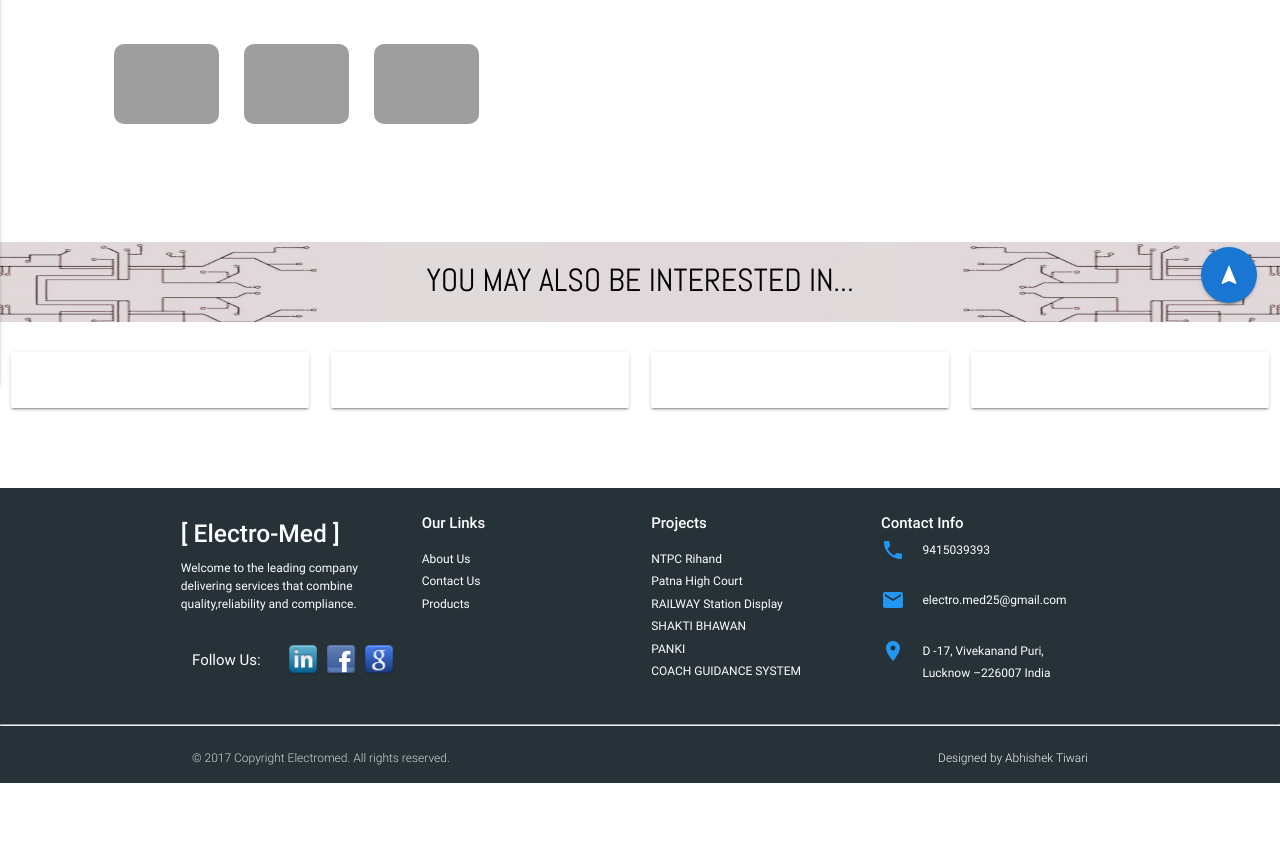
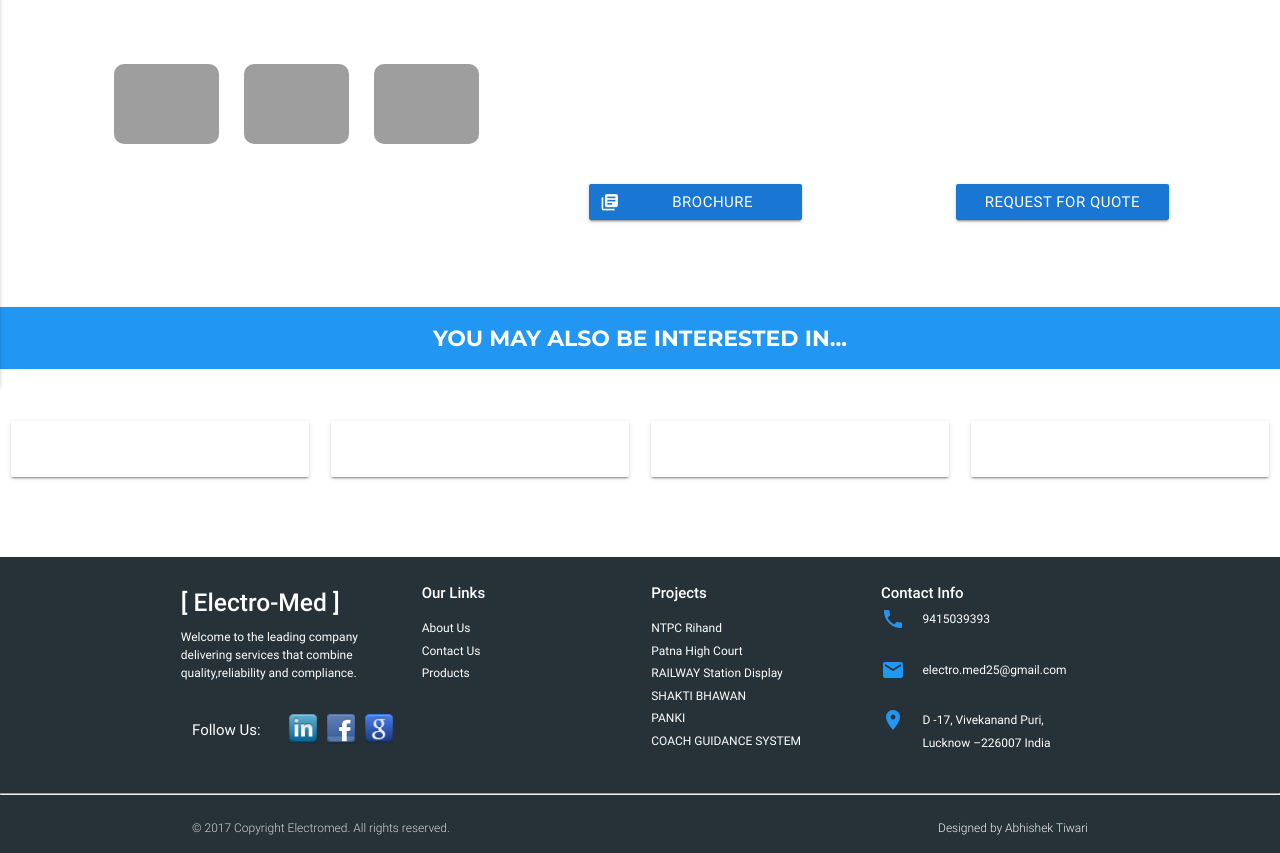
Before and after one commit to abhishek-8/electromed, a PHP site: page /products.php?id=1 in a window 1280 px wide. Shown: the part 474-1327 px from the top of the page. Before the commit the page ends 1257 px from the top, so only its background shows below. Run offline with PHP 8.4, Linux system fonts and the light colour scheme; data that the repository does not hold is empty; some libraries are stand-ins or nearby versions; grey boxes are pictures that could not be loaded.

Commit message:
custom scroll bar

```diff
--- a/clients.html
+++ b/clients.html
@@ -21,7 +21,7 @@
     <script src="action.js" type="text/javascript"></script>
 
   </head>
-  <body id="about_page">
+  <body id="clients_page">
     <div class="dropdown-content" id="products">
       <div class="container">
         <div class="row">
--- a/css/style.css
+++ b/css/style.css
@@ -3,6 +3,20 @@
 body{
   width: 100%;
 }
+
+body::-webkit-scrollbar
+{
+  width: 10px;
+  background-color: #F5F5F5;
+}
+
+body::-webkit-scrollbar-thumb
+{
+  border-radius: 2px;
+  -webkit-box-shadow: inset 0 0 6px rgba(0,0,0,.3);
+  background-color: #1976d2;
+}
+blockquote{margin:20px 0;padding-left:1.5rem;border-left:5px solid #1976d2}
 .our_clients{
   background-color: rgba( 55,10,0, 0.7);
   height:390px;
@@ -10,7 +24,9 @@ body{
 .our_clients div p {
   font-size:26px;
 }
-
+#about_page #field1 ,#about_page #field2,#about_page #field3 {
+  font-size:72px;
+}
 #c1 div p,#c2 div p ,#c3 div p ,#c4 div p {
   font-size:28px;
 }
@@ -36,13 +52,21 @@ body{
    padding:21px;
 }
 
+
 @media only screen and (min-width: 800px) {
+
+  #no-of-prj , #years-on-market {
+    margin-left:5%;
+  }
+  #navigation {
+    display:none;
+  }
   .bullets:before {
   content:"• ";
 }
   #specs::-webkit-scrollbar
 {
-  width: 12px;
+  width: 6px;
   background-color: #F5F5F5;
 }
 
@@ -52,9 +76,11 @@ body{
   -webkit-box-shadow: inset 0 0 6px rgba(0,0,0,.3);
   background-color: #1976d2;
 }
+
   #specs {
-  overflow-x:hidden;overflow-y:auto;height:500px;
+  overflow-x:hidden;overflow-y:auto;height:470px;
   }
+
   .client-list li {
    margin-right:1%;
   }
@@ -210,9 +236,24 @@ background-color:rgba(50,7,14,0.15);
   top:50;
   z-index:10;
 }
+
  @media only screen and (min-width: 760px) {
+}
+
+#dwnld-btn {
+  font-size:15px;
+  margin-left:46%;
+  }
+  #rqst-btn{
+    font-size:15px;
+    margin-left:12%;
+  }
   #quick_facts{
-    width:23%;
+    margin-left:7%;
+
+  }
+  .cntdwn {
+    margin-left:6%;
   }
   #field1text ,#field2text,#field3text {
   color:#263238;text-align:center;font-size:22px;
@@ -404,16 +445,24 @@ nav .brand-logo{
   z-index:2;
 }
 
-#dwnld-btn {
-  font-size:15px;float:left;
-  }
-  #rqst-btn{
-    font-size:15px;float:right;
-  }
 
 /* -----------------------Mobile phone screen size -------------*/
 
 @media (max-width:499px){
+
+#quick_facts {
+  width:100%;
+    margin-left:2%;
+  }
+
+
+#about_page #field1 ,#about_page #field2, #about_page #field3 {
+  font-size:42px;
+}
+
+#about_page #field1text ,#about_page #field2text , #about_page #field3text {
+  font-size:16px;
+}
   #dwnld-btn {
   font-size:12px;float:left;
   }
--- a/products.php
+++ b/products.php
@@ -157,7 +157,7 @@ $link='product_list.php?id=Industrial_Instruments&num=10';
         </div>
       </nav>
     </div>
-    <div class="navbar-fixed" style="z-index:1">
+    <div class="navbar-fixed" style="z-index:9">
     <nav class="white branches" >
       <div class="nav-wrapper container">
         <div class="col s12">
@@ -213,9 +213,10 @@ $link='product_list.php?id=Industrial_Instruments&num=10';
         <div class="col l6 s12 m6" id="specs">
 
         <div style="overflow:visible;">
+        <br>
         <blockquote style="font-family: 'Open Sans Condensed', sans-serif;font-size:21px;"><b><u id="info">Overview</u></b></blockquote>
         <p class="black-text overview-text" id="desc"></p>
-        <br><br><br>
+        <br>
         <table class="striped" style="line-height: 100%;">
         <blockquote style="font-family: 'Open Sans Condensed', sans-serif;font-size:21px;"><b><u>Technical Specifications</u></b></blockquote>
         <col width="30%">
@@ -257,29 +258,24 @@ $link='product_list.php?id=Industrial_Instruments&num=10';
           <td class="table_specs" style="vertical-align: top;"><b id="r7d2"></b></td>
         </tr>
       </table><br>
-      <div class="row">
-        <button class="btn blue darken-2 col l4 s5" id="dwnld-btn" ><i class="material-icons left">library_books</i>Brochure</button>
-        <button class="btn rqst blue darken-2 l4 col s6" id="rqst-btn" >Request for quote</button>
-      </div>
+
     </div>
 
 
     </div>
-
-
 </div>
 
+<div class="row">
+        <button class="btn blue darken-2 col l2 s5" id="dwnld-btn" ><i class="material-icons left">library_books</i>Brochure</button>
+        <button class="btn rqst blue darken-2 l2 col s6" id="rqst-btn" >Request for quote</button>
+      </div>
 
 
 
   <br><br>
   <div>
-  <div class="parallax-container related">
-      <div class="parallax" ><img src="circuits2.jpg" height="260"></div>
 
-      <h3 class="related_text black-text center">YOU MAY ALSO BE INTERESTED IN...</h3>
-
-    </div>
+        <p class="custom-text blue white-text" style="text-align:center;font-size:22px;padding-top:2px;line-height: 60px">YOU MAY ALSO BE INTERESTED IN...</p>
   <br>
   <div class="row" id="related_products">
 
@@ -399,7 +395,7 @@ $link='product_list.php?id=Industrial_Instruments&num=10';
           </div>
         </div>
       </div>
-      <div class="fixed-action-btn horizontal">
+      <div class="fixed-action-btn horizontal" id="navigation">
         <a class="btn-floating btn-large blue darken-2 top">
           <i class="large material-icons">navigation</i>
         </a>
```
Also changed, not shown: about.html (+26 -22 lines), home.html (+13 -4 lines), project_page.php (+2 -5 lines), IMG-20161007-WA0006.jpg (added), IMG-20161007-WA0007.jpg (added), photos/true_color_display1.jpg (added), photos/true_color_display2.jpg (added), photos/uni_color_display3.jpg, photos/uni_color_display4.jpg (added), photos/uni_color_display5.jpeg (added).
